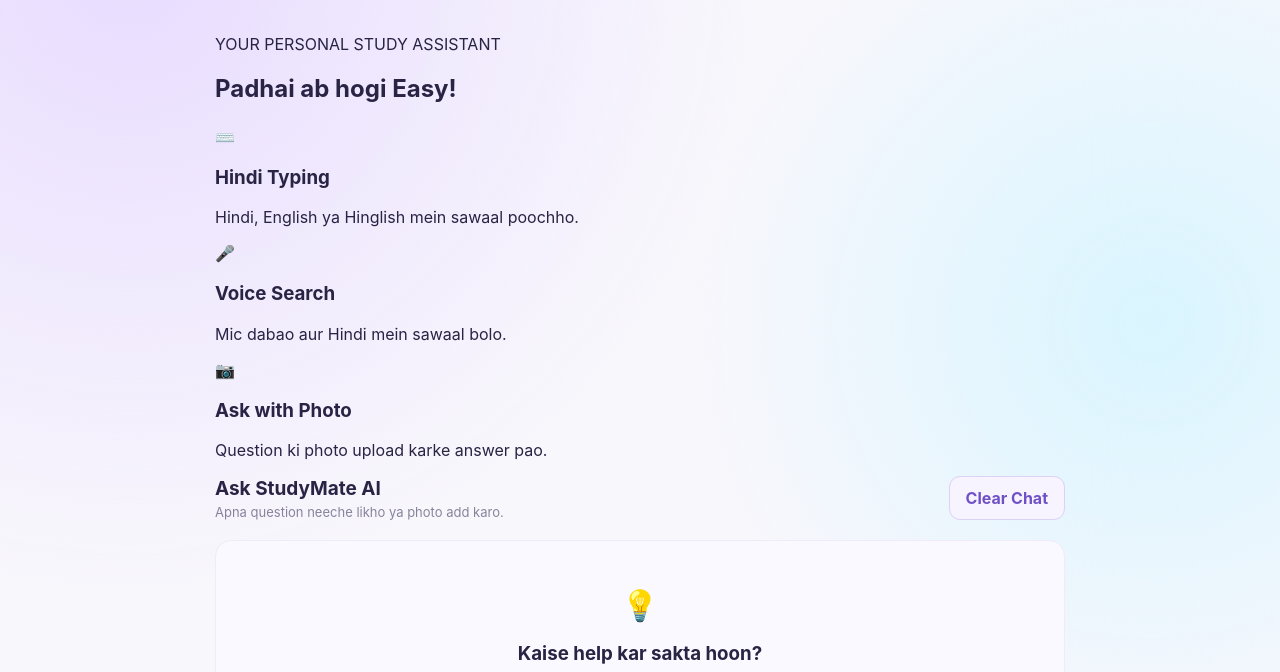
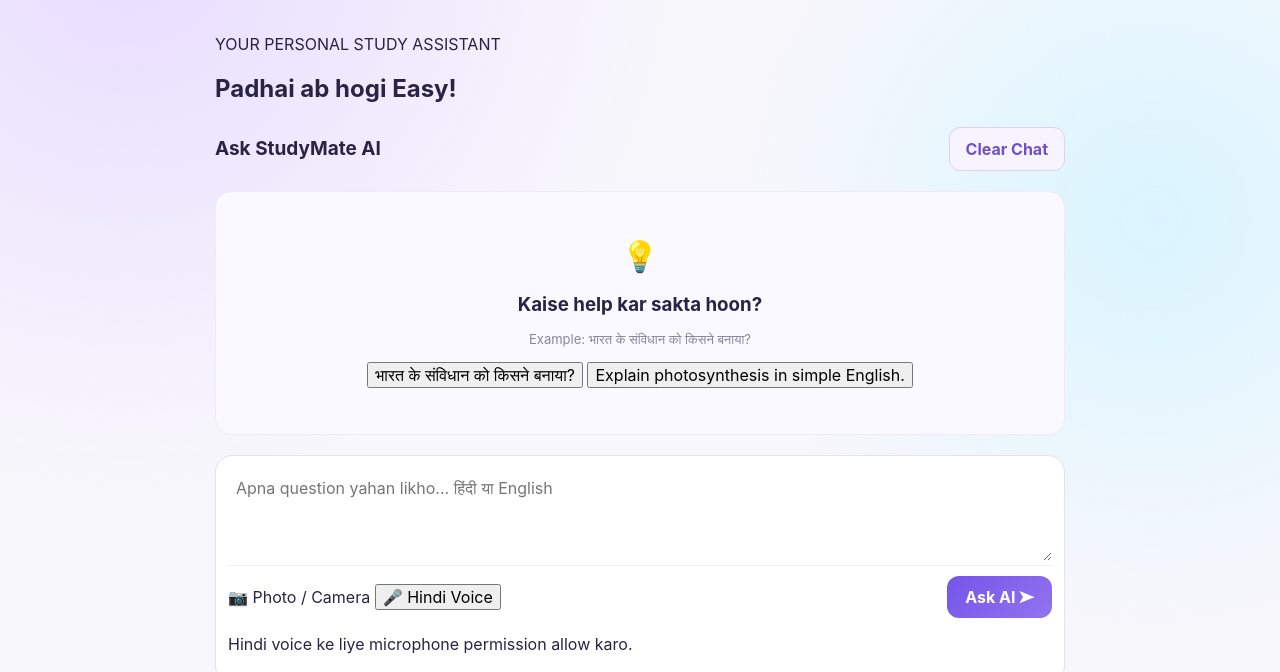
Before and after one commit to durgeshkyadav006-prog/studymate-ai, a website: page public/index.html in a window 1280 px wide. Shown: the part 108-780 px from the top of the page. Drawn offline with Linux system fonts and the light colour scheme.

Commit message:
Remove feature cards and description

```diff
--- a/public/index.html
+++ b/public/index.html
@@ -25,31 +25,10 @@
       <h1>Padhai ab hogi <span>Easy!</span></h1>
     </section>
 
-    <section class="feature-grid">
-      <article class="feature-card">
-        <span class="feature-icon">⌨️</span>
-        <h3>Hindi Typing</h3>
-        <p>Hindi, English ya Hinglish mein sawaal poochho.</p>
-      </article>
-
-      <article class="feature-card">
-        <span class="feature-icon">🎤</span>
-        <h3>Voice Search</h3>
-        <p>Mic dabao aur Hindi mein sawaal bolo.</p>
-      </article>
-
-      <article class="feature-card">
-        <span class="feature-icon">📷</span>
-        <h3>Ask with Photo</h3>
-        <p>Question ki photo upload karke answer pao.</p>
-      </article>
-    </section>
-
     <section class="workspace">
       <div class="section-heading">
         <div>
           <h2>Ask StudyMate AI</h2>
-          <p>Apna question neeche likho ya photo add karo.</p>
         </div>
         <button id="clearChat" class="secondary-button" type="button">
           Clear Chat
```
